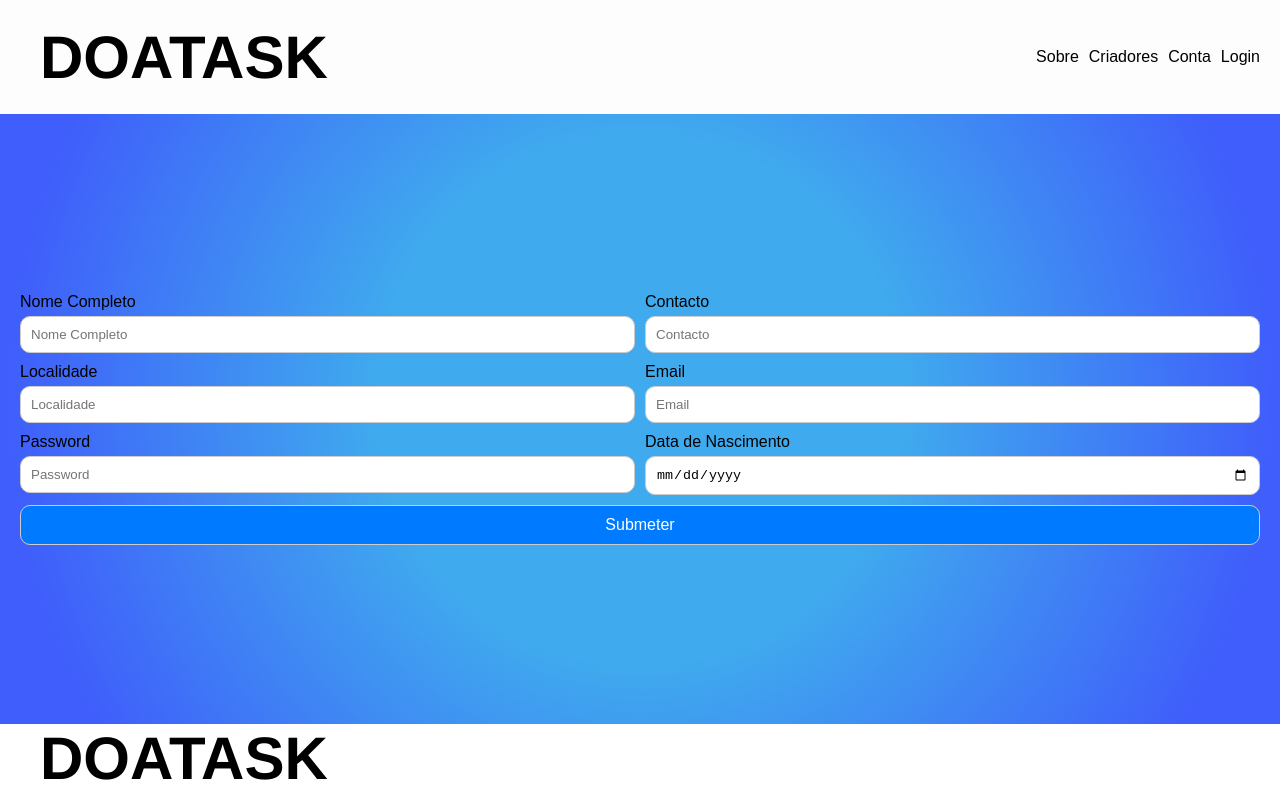
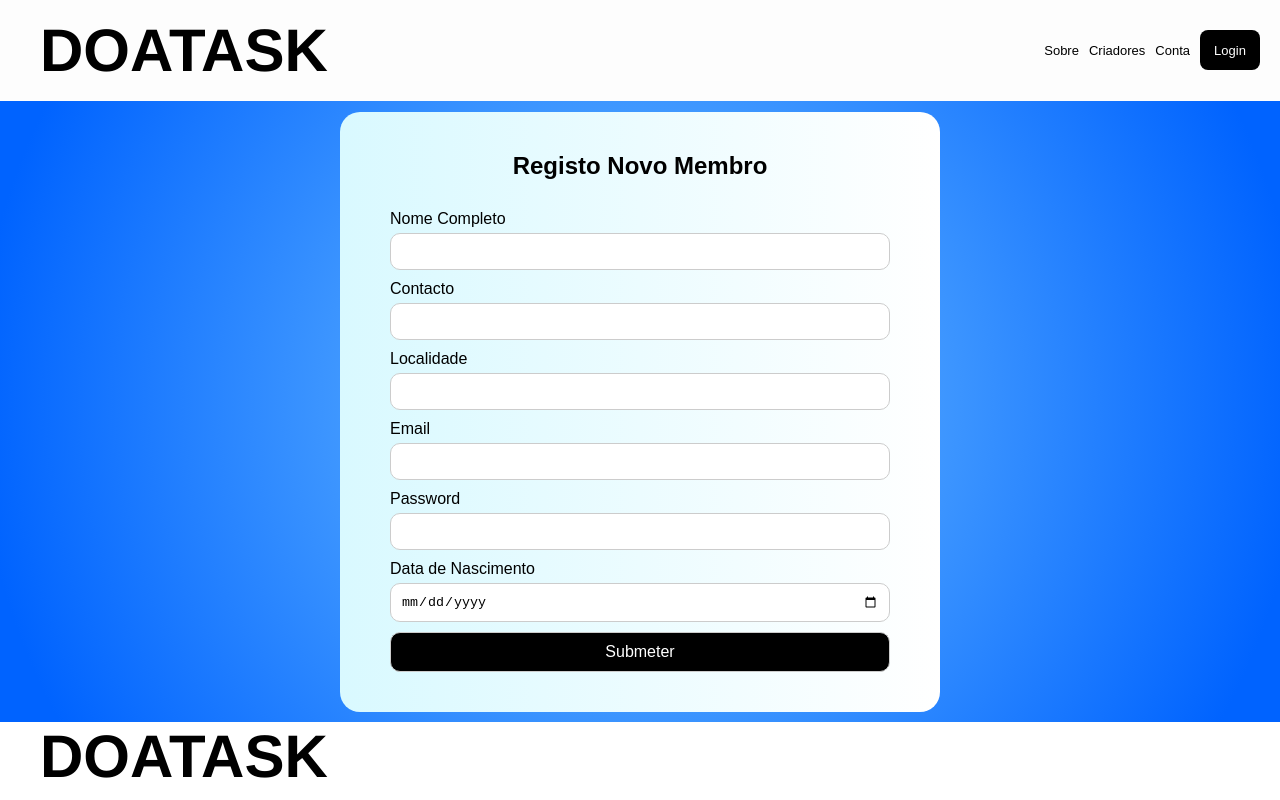
Before and after one commit to David123car7/DoATask, a Next.js app in the folder do-a-task-frontend/: page /auth/signup in a window 1280 px wide. Built offline with nearby package versions, Linux system fonts and the light colour scheme.

Commit message:
signup page updated

```diff
--- a/do-a-task-frontend/app/auth/signup/page.module.css
+++ b/do-a-task-frontend/app/auth/signup/page.module.css
@@ -6,6 +6,16 @@
     font-family: 'Franklin Gothic Medium', 'Arial Narrow', Arial, sans-serif;
 }
 
+.loginBox{
+    width: 60px;
+    height: 40px;
+    background-color:black;
+    color: white;
+    padding: 3px;
+    border-radius: 8px;
+    text-align: center;
+    line-height: 35px;
+}
 .title{
     margin-top: 20px;
     font-size: 24px;
@@ -27,9 +37,20 @@
     justify-content: center;
     align-items: center;
 }
+
+.formBox{
+    width: 600px;
+    height: 600px;
+    background-color:transparent;
+    border-radius: 20px;
+    padding: 20px;
+    background: rgb(217,249,255);
+    background: linear-gradient(90deg, rgba(217,249,255,1) 0%, rgba(255,255,255,1) 100%);
+
+}
 .form{
     display: flex;
-    flex-wrap: wrap;
+    flex-direction: column;
     gap: 10px;
 }
 
@@ -50,7 +71,7 @@
     padding: 10px;
     border-radius: 10px;
     border: 1px solid #ccc;
-    background-color: white;
+    background-color: rgb(255, 255, 255);
     color: black;
 }
 
@@ -59,12 +80,32 @@
     padding: 10px;
     border-radius: 10px;
     border: 1px solid #ccc;
-    background-color: #007bff;
+    background-color: black;
     color: white;
     font-size: 16px;
     cursor: pointer;
 }
 
+.submitButton:hover{
+    background: rgb(255,255,255);
+    color: black;
+}
+
 .information {
     text-align: center;
 }
+
+.mainTitle{
+    color: black;
+    padding: 10px 40px;
+    font-size: 24px;
+    font-weight: bold;
+}
+
+.titleBox{
+    display: flex;
+    justify-content: center;
+    align-items: center;
+    margin-top: 10px;
+    margin-bottom: 20px;
+}
--- a/do-a-task-frontend/app/auth/signup/page.tsx
+++ b/do-a-task-frontend/app/auth/signup/page.tsx
@@ -48,42 +48,48 @@ export default function SignUpForm() {
                         <li><a href="#">Sobre</a></li>
                         <li><a href="#">Criadores</a></li>
                         <li><a href="#">Conta</a></li>
-                        <li><a href="#">Login</a></li>
+                        <li><a href="#"><div className={styles.loginBox}>Login</div></a></li>
                     </ul>
                 </nav>
             </header>
 
             <main>
+
+
+              <div className={styles.formBox}>
+              <div className={styles.titleBox}>
+                <div className={styles.mainTitle}>Registo Novo Membro</div>
+              </div>
                 <div className={styles.container}>
 
                     <form onSubmit={handleSubmit(onSubmit)} className={styles.form}>
 
                         <div className={styles.inputGroup}>
                             <label htmlFor="name" className={styles.label}>Nome Completo</label>
-                            <input type="text" id="name" className={styles.input} {...register('name')} placeholder="Nome Completo"/>
+                            <input type="text" id="name" className={styles.input} {...register('name')}/>
                             {errors.name && <p style={{ color: 'red' }}>{errors.name.message}</p>}
                         </div>
                         <div className={styles.inputGroup}>
                             <label htmlFor="contact" className={styles.label}>Contacto</label>
-                            <input type="text" id="contact" className={styles.input} placeholder="Contacto"/>{/*Tornar Opcional */}
+                            <input type="text" id="contact" className={styles.input} />{/*Tornar Opcional */}
                         </div>
                         <div className={styles.inputGroup}>
                             <label htmlFor="localidade" className={styles.label}>Localidade</label>
-                            <input type="text" id="localidade" className={styles.input} placeholder="Localidade"/>{/*Tornar Opcional */}
+                            <input type="text" id="localidade" className={styles.input} />{/*Tornar Opcional */}
                         </div>
                         <div className={styles.inputGroup}>
                             <label htmlFor="email" className={styles.label}>Email</label>
-                            <input type="email" id="email" className={styles.input} {...register('email')} placeholder="Email"/>
+                            <input type="email" id="email" className={styles.input} {...register('email')} />
                             {errors.email && <p style={{ color: 'red' }}>{errors.email.message}</p>}
                         </div>
                         <div className={styles.inputGroup}>
                             <label htmlFor="password" className={styles.label}>Password</label>
-                            <input type="password" id="password" className={styles.input} {...register('password')} placeholder="Password"/>
+                            <input type="password" id="password" className={styles.input} {...register('password')} />
                             {errors.password && <p style={{ color: 'red' }}>{errors.password.message}</p>}
                         </div>
                         <div className={styles.inputGroup}>
                             <label htmlFor="birthDate" className={styles.label}>Data de Nascimento</label>
-                            <input type="date" id="birthDate" className={styles.input} {...register('birthDate')} placeholder="BirthDate"/>
+                            <input type="date" id="birthDate" className={styles.input} {...register('birthDate')} />
                             {errors.birthDate && <p style={{ color: 'red' }}>{errors.birthDate.message}</p>}
                         </div>
                             <button type="submit" className={styles.submitButton}>Submeter</button>
@@ -92,7 +98,7 @@ export default function SignUpForm() {
                         {successMessage && <p style={{ color: 'green' }}>{successMessage}</p>}
                     </form>
                 </div>
-
+              </div>
             </main>
 
                 <footer>
--- a/do-a-task-frontend/app/globals.css
+++ b/do-a-task-frontend/app/globals.css
@@ -1,10 +1,12 @@
+
 .page{
   display: flex;
   flex-direction: column;
   height: 100vh;
-  background: rgb(63,170,238);
-  background: radial-gradient(circle, rgba(63,170,238,1) 35%, rgba(63,94,251,1) 84%);
+  background: rgb(106,187,255);
+  background: radial-gradient(circle, rgba(106,187,255,1) 6%, rgba(0,99,255,1) 88%);
 }
+
 header{
   display: flex;
   justify-content: space-between;
@@ -12,7 +14,7 @@ header{
   padding: 10x 40px;
   background-color: #fdfdfd;
   color: black;
-  height: 150px;
+  height: 130px;
 }
 
 footer{
@@ -30,6 +32,7 @@ footer p{
   font-weight: bold;
   font-family: 'Franklin Gothic Medium', 'Arial Narrow', Arial, sans-serif;
 }
+
 nav ul{
   list-style-type: none;
   margin-right: 20px;
@@ -37,15 +40,19 @@ nav ul{
   display: flex;
   gap: 10px;
   justify-content: flex-end;
+  align-items: center;
+  font-size: 13px
 }
 
 nav ul li{
   display: inline;
+
 }
 
 nav ul li a{
   text-decoration: none;
   color: black;
+
 }
 
 button{
@@ -56,12 +63,14 @@ button{
   border-radius: 4px;
   font-size: 15px;
 }
+
 main{
   display: flex;
   margin-right: 20px;
   margin-left: 20px;
   height: 100vh;
-
+  justify-content: center;
+  align-items: center;
 }
 
 
```
Also changed, not shown: do-a-task-frontend/app/auth/page.tsx (added, +9 -0 lines).
